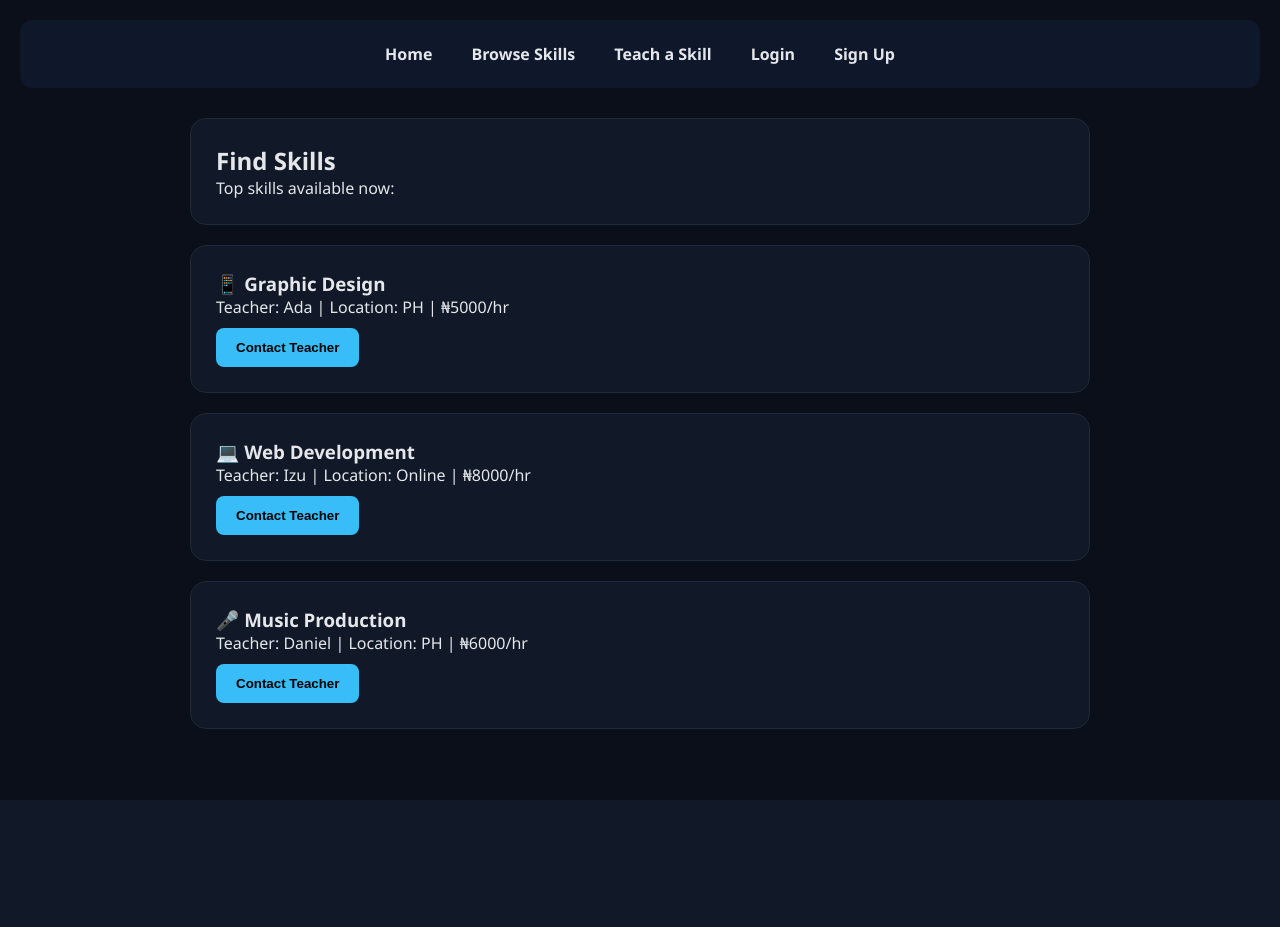
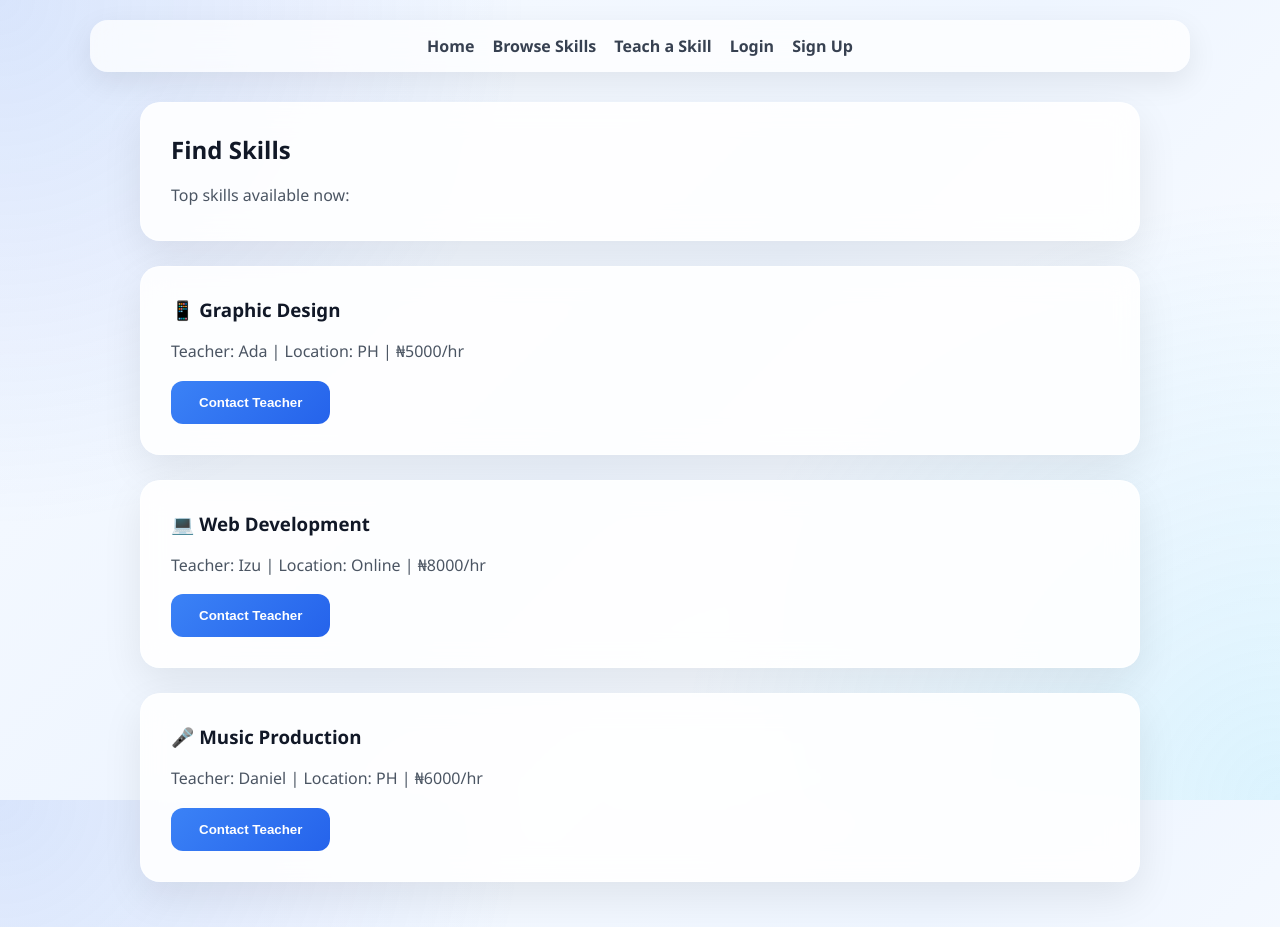
Before and after one commit to emma5004/Skillswap-, a Flask app: page /browse in a window 1280 px wide. Before the commit the page ends 800 px from the top, so only its background shows below. Run offline with Flask 3, Linux system fonts and the light colour scheme.

Commit message:
Update style.css

```diff
--- a/static/style.css
+++ b/static/style.css
@@ -1,58 +1,205 @@
-:root {
-    --bg: #0b0f19;
-    --card: #111827;
-    --text: #e5e7eb;
-    --accent: #38bdf8;
+/* ===========================
+   SkillSwap Modern Style
+   =========================== */
+
+:root{
+    --bg1:#f8fbff;
+    --bg2:#eef5ff;
+    --primary:#2563eb;
+    --primary-hover:#1d4ed8;
+    --text:#1f2937;
+    --card:rgba(255,255,255,0.88);
+    --border:rgba(255,255,255,0.5);
 }
 
-* { margin: 0; padding: 0; box-sizing: border-box; }
-
-body {
-    background: var(--bg);
-    color: var(--text);
-    font-family: 'Segoe UI', sans-serif;
-    padding: 20px;
+*{
+    margin:0;
+    padding:0;
+    box-sizing:border-box;
 }
 
-.navbar {
-    background: #0f172a;
-    padding: 15px 20px;
-    display: flex;
-    flex-wrap: wrap;
-    gap: 15px;
-    justify-content: center;
-    margin-bottom: 30px;
-    border-radius: 12px;
+body{
+    font-family:'Segoe UI',sans-serif;
+    color:var(--text);
+    min-height:100vh;
+    padding:20px;
+
+    background:
+    radial-gradient(circle at top left, rgba(37,99,235,.15), transparent 35%),
+    radial-gradient(circle at bottom right, rgba(56,189,248,.18), transparent 40%),
+    linear-gradient(135deg,#f8fbff,#eef5ff,#ffffff);
+
+    background-attachment:fixed;
 }
 
-.navbar a {
-    color: var(--text);
-    text-decoration: none;
-    font-weight: 600;
-    padding: 8px 12px;
+/* Navigation */
+
+.navbar{
+    max-width:1100px;
+    margin:0 auto 30px;
+    padding:15px 25px;
+
+    display:flex;
+    justify-content:center;
+    align-items:center;
+    flex-wrap:wrap;
+    gap:18px;
+
+    background:rgba(255,255,255,.75);
+    backdrop-filter:blur(16px);
+
+    border-radius:18px;
+    box-shadow:0 10px 30px rgba(0,0,0,.08);
 }
 
-.navbar a:hover { color: var(--accent); }
-
-main { max-width: 900px; margin: 0 auto; }
-
-.card {
-    background: var(--card);
-    padding: 25px;
-    border-radius: 16px;
-    margin-bottom: 20px;
-    border: 1px solid #1f2937;
+.navbar a{
+    text-decoration:none;
+    color:#374151;
+    font-weight:600;
+    transition:.3s;
 }
 
-.btn {
-    background: var(--accent);
-    color: #000;
-    padding: 12px 20px;
-    border-radius: 8px;
-    text-decoration: none;
-    display: inline-block;
-    font-weight: bold;
-    border: none;
-    cursor: pointer;
-    margin-top: 10px;
-    }
+.navbar a:hover{
+    color:var(--primary);
+}
+
+/* Main */
+
+main{
+    max-width:1000px;
+    margin:auto;
+}
+
+/* Cards */
+
+.card{
+    background:var(--card);
+    backdrop-filter:blur(15px);
+
+    border:1px solid var(--border);
+
+    border-radius:20px;
+
+    padding:30px;
+
+    margin-bottom:25px;
+
+    box-shadow:0 15px 40px rgba(0,0,0,.08);
+
+    transition:.3s;
+}
+
+.card:hover{
+    transform:translateY(-5px);
+    box-shadow:0 20px 45px rgba(37,99,235,.15);
+}
+
+/* Headings */
+
+h1,h2,h3{
+    color:#111827;
+    margin-bottom:15px;
+}
+
+p{
+    color:#4b5563;
+    line-height:1.8;
+}
+
+/* Buttons */
+
+.btn{
+    display:inline-block;
+
+    margin-top:15px;
+
+    padding:14px 28px;
+
+    background:linear-gradient(135deg,#3b82f6,#2563eb);
+
+    color:white;
+
+    text-decoration:none;
+
+    border:none;
+
+    border-radius:12px;
+
+    font-weight:bold;
+
+    cursor:pointer;
+
+    transition:.3s;
+}
+
+.btn:hover{
+    background:linear-gradient(135deg,#2563eb,#1d4ed8);
+    transform:translateY(-2px);
+}
+
+/* Inputs */
+
+input,
+textarea,
+select{
+
+    width:100%;
+
+    padding:14px;
+
+    margin-top:10px;
+
+    margin-bottom:18px;
+
+    border-radius:10px;
+
+    border:1px solid #d1d5db;
+
+    background:white;
+
+    font-size:16px;
+
+    outline:none;
+}
+
+input:focus,
+textarea:focus,
+select:focus{
+
+    border-color:#2563eb;
+
+    box-shadow:0 0 10px rgba(37,99,235,.15);
+}
+
+/* Footer */
+
+footer{
+
+    text-align:center;
+
+    margin-top:40px;
+
+    color:#6b7280;
+
+    font-size:14px;
+}
+
+/* Responsive */
+
+@media(max-width:768px){
+
+.navbar{
+    flex-direction:column;
+}
+
+.card{
+    padding:20px;
+}
+
+.btn{
+    width:100%;
+    text-align:center;
+}
+
+}
+Check this background out
```
